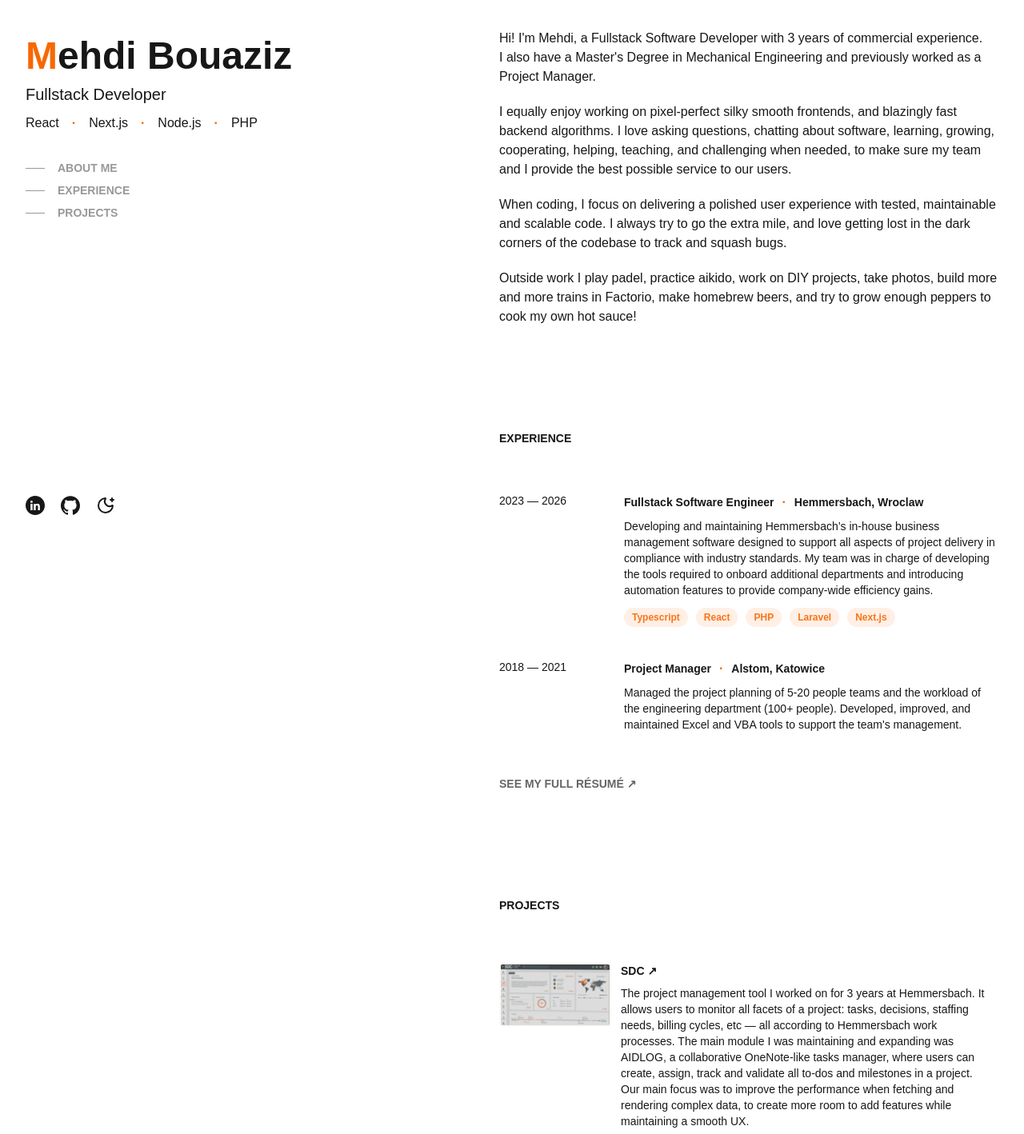
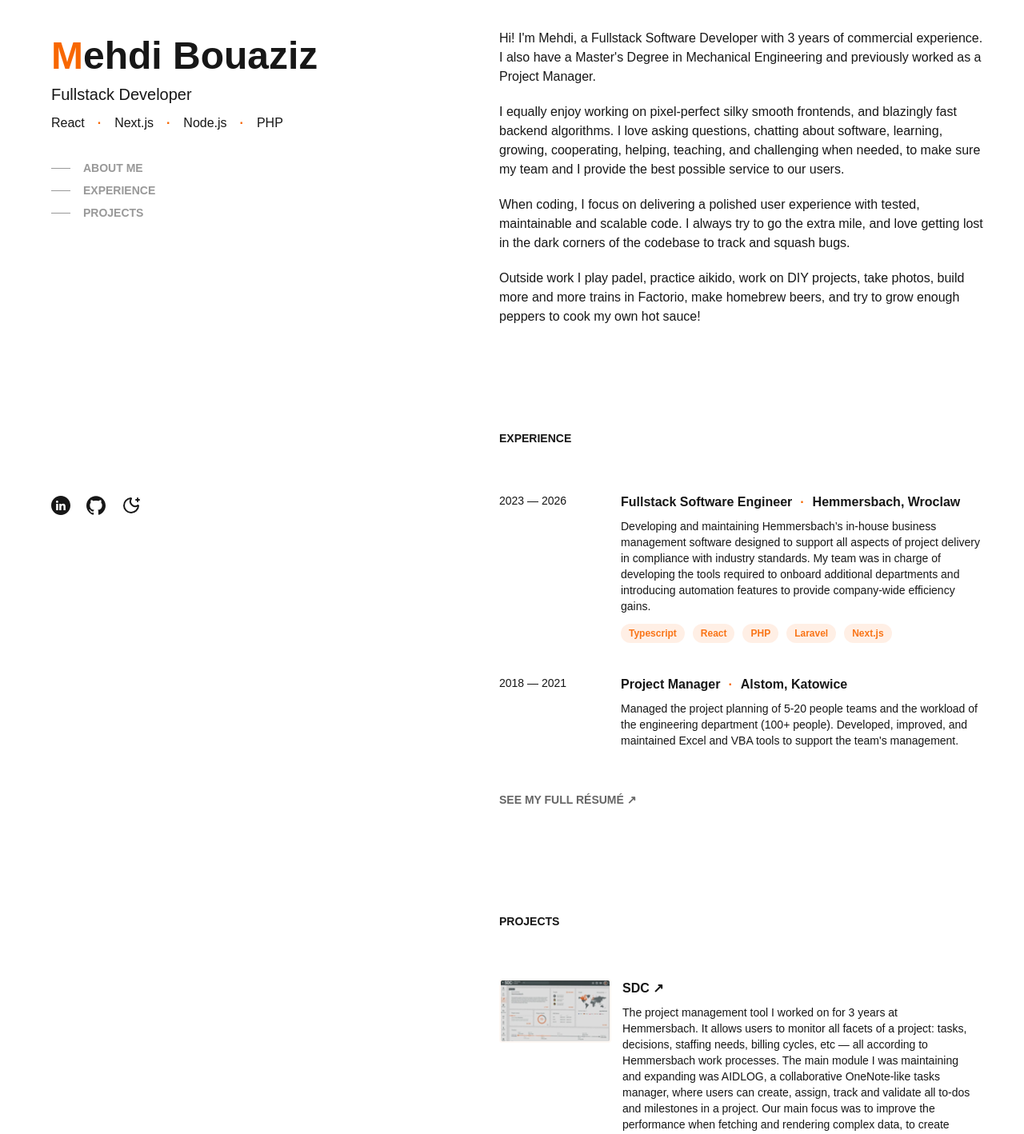
Before and after one commit to mehdibouaziz/portfolio, a Next.js app: page / in a window 1280 px wide. Shown: the part 60-1478 px from the top of the page at 80% size. Built offline with nearby package versions, Linux system fonts and the light colour scheme.

Commit message:
feat(layout): add responsive breakpoints for small screens rwd

```diff
--- a/app/(subpages)/figma/page.tsx
+++ b/app/(subpages)/figma/page.tsx
@@ -1,19 +1,19 @@
 import Image from "next/image";
 import figma from "./designs/figma.png"
 import lightMode from "./designs/lightmode.png"
-import darkmode from "./designs/darkmode.png"
+import darkMode from "./designs/darkmode.png"
 import components from "./designs/components.png"
 import SubPageTitle from "@/app/(subpages)/subPageTitle";
 
 export default function FigmaDesigns() {
     return (
-            <div className="w-300 h-full px-5 pb-24 flex flex-col gap-5">
+            <div className="max-w-300 h-full px-5 pb-24 flex flex-col gap-5">
                 <SubPageTitle label={'Figma Designs'} />
                 <Image src={figma} alt={'figma designs overview'} />
                 <div className="flex flex-row gap-5 justify-between">
                     <Image className="w-[48%] border border-hover" src={lightMode} alt={'figma designs overview'} loading="lazy" />
                     <div className="w-[48%] flex flex-col gap-5">
-                        <Image className="border border-hover" src={darkmode} alt={'figma designs overview'} loading="lazy" />
+                        <Image className="border border-hover" src={darkMode} alt={'figma designs overview'} loading="lazy" />
                         <Image className="border border-hover" src={components} alt={'figma designs overview'} loading="lazy" />
                     </div>
                 </div>
--- a/components/footer/footer.tsx
+++ b/components/footer/footer.tsx
@@ -3,7 +3,7 @@ import EmphasisLink from "@/components/emphasis-link/emphasis-link";
 
 export default function Footer() {
     return (
-        <div className="mt-12 flex flex-col gap-2.5 text-sm font-light text-secondary">
+        <div className="mt-12 pb-24 flex flex-col gap-2.5 text-sm font-light text-secondary lg:pb-0">
             <p>Designed in <EmphasisLink url={'/figma'}>Figma↗</EmphasisLink>,
                 made in <EmphasisLink>WebStorm</EmphasisLink>.
                 Built with <EmphasisLink>Next.js</EmphasisLink> and <EmphasisLink>Tailwind CSS</EmphasisLink>.
--- a/components/home-page/home-page.tsx
+++ b/components/home-page/home-page.tsx
@@ -7,15 +7,15 @@ import Footer from "@/components/footer/footer";
 export default function HomePage() {
     return (
         <div className="h-full max-w-screen">
-            <div className="flex flex-row justify-between gap-4">
-                <header className="h-screen w-140 flex flex-col gap-5 justify-between sticky top-0 py-24">
-                    <div className="w-150 flex flex-col gap-5">
+            <div className="flex flex-col lg:flex-row justify-between gap-4">
+                <header className="w-full flex flex-col gap-5 relative px-12 py-24 lg:sticky lg:top-0 lg:w-140 lg:h-screen lg:px-8 lg:pr-0 lg:justify-between">
+                    <div className="w-full flex flex-col gap-5">
                         <Branding/>
                         <Nav/>
                     </div>
                     <Socials/>
                 </header>
-                <main id="content" className="w-160 flex flex-col py-24">
+                <main id="content" className="max-w-screen flex flex-col px-4 py-6 lg:w-160 lg:px-0 lg:py-24">
                     <Portfolio/>
                     <Footer/>
                 </main>
--- a/components/nav/nav.tsx
+++ b/components/nav/nav.tsx
@@ -2,7 +2,7 @@ import NavItem from "@/components/nav/NavItem";
 
 export default function Nav() {
     return (
-        <div className="flex flex-col items-start justify-center">
+        <div className="hidden lg:flex flex-col items-start justify-center">
             <NavItem label={'About_Me'} />
             <NavItem label={'Experience'} />
             <NavItem label={'Projects'} />
--- a/components/portfolio/about-me.tsx
+++ b/components/portfolio/about-me.tsx
@@ -2,22 +2,22 @@ import SectionTitle from "@/components/portfolio/section-title";
 
 export default function AboutMe() {
     return (
-        <section id="About_Me" className="flex flex-col gap-5 scroll-mt-24 mb-24 pl-4" aria-label="ABOUT ME">
+        <section id="About_Me" className="flex flex-col gap-5 scroll-mt-24 mb-24" aria-label="ABOUT ME">
             <SectionTitle label={'About me'} lgHidden />
-            <p>
+            <p className="pl-4">
                 Hi! I&#39;m Mehdi, a Fullstack Software Developer with 3 years of commercial experience. <br/>
                 I also have a Master&#39;s Degree in Mechanical Engineering and previously worked as a Project Manager.
             </p>
-            <p>
+            <p className="pl-4">
                 I equally enjoy working on pixel-perfect silky smooth frontends, and blazingly fast backend algorithms.
                 I love asking questions, chatting about software, learning, growing, cooperating, helping, teaching,
                 and challenging when needed, to make sure my team and I provide the best possible service to our users.
             </p>
-            <p>
+            <p className="pl-4">
                 When coding, I focus on delivering a polished user experience with tested, maintainable and scalable code.
                 I always try to go the extra mile, and love getting lost in the dark corners of the codebase to track and squash bugs.
             </p>
-            <p>
+            <p className="pl-4">
                 Outside work I play padel, practice aikido, work on DIY projects, take photos,
                 build more and more trains in Factorio, make homebrew beers, and try to grow enough peppers to cook my own hot sauce!
             </p>
--- a/components/portfolio/experience/experience-card.tsx
+++ b/components/portfolio/experience/experience-card.tsx
@@ -3,24 +3,24 @@ import TechChip from "@/components/portfolio/components/tech-chip";
 
 export default function ExperienceCard({experience}: { experience: experienceI }) {
     return (
-        <div className="flex flex-row pl-4">
-            <div className="w-2/8 text-sm">
+        <div className="flex flex-col pl-4 lg:flex-row">
+            <div className="w-full lg:w-2/8 pb-2 lg:pb-0 text-sm">
                 {`${experience.startYear} — ${experience.endYear ?? 'CURRENT'}`}
             </div>
-            <div className="w-6/8 flex flex-col gap-2">
-                <div className="flex flex-row gap-2.5 items-center">
-                    <p className="font-semibold text-sm">
+            <div className="w-full lg:w-6/8 flex flex-col gap-2">
+                <div className="flex flex-row flex-wrap gap-2.5 gap-y-0 items-center">
+                    <p className="font-semibold text-base">
                         {`${experience.jobTitle}`}
                     </p>
                     <span className="text-primary font-bold">·</span>
-                    <p className="font-semibold text-sm">
+                    <p className="font-semibold text-base">
                         {`${experience.employer}`}{experience.location && `, ${experience.location}`}
                     </p>
                 </div>
                 <p className="text-sm">
                     {`${experience.description}`}
                 </p>
-                <div className="flex flex-row gap-2.5 mt-1">
+                <div className="flex flex-row flex-wrap gap-2.5 mt-1">
                     {experience.tags.map(tag => (
                         <TechChip label={tag} key={`${experience.key}-${tag}`} />
                     ))}
--- a/components/portfolio/experience/experience.tsx
+++ b/components/portfolio/experience/experience.tsx
@@ -4,7 +4,7 @@ import {experienceI, EXPERIENCES} from "@/components/portfolio/experience/consta
 
 export default function Experience() {
     return (
-        <section id="Experience" className="flex flex-col gap-10 scroll-mt-24 mb-24" aria-label="ABOUT ME">
+        <section id="Experience" className="flex flex-col gap-10 scroll-mt-24 mb-24" aria-label="EXPERIENCE">
             <SectionTitle label={'Experience'}/>
             {
                 EXPERIENCES.map((experience: experienceI) => (
--- a/components/portfolio/portfolio.tsx
+++ b/components/portfolio/portfolio.tsx
@@ -12,7 +12,7 @@ function Lorem() {
 
 export default function Portfolio() {
     return (
-        <div className="flex flex-col gap-4">
+        <div className="flex flex-col gap-4 lg:pr-4">
             <AboutMe />
             <Experience />
             <Projects />
--- a/components/portfolio/projects/project-card.tsx
+++ b/components/portfolio/projects/project-card.tsx
@@ -2,19 +2,56 @@ import {projectI} from "@/components/portfolio/projects/constants";
 import TechChip from "@/components/portfolio/components/tech-chip";
 import Image from "next/image";
 import {StaticImport} from "next/dist/shared/lib/get-img-props";
+import {Fragment} from "react";
 
-export default function ProjectCard({project, thumbnail}: { project: projectI, thumbnail: string|StaticImport }) {
-    function renderCard() {
+// These components are out of the main one to avoid eslint static-components error
+function Thumbnail({src, alt} : {src: string | StaticImport, alt: string}) {
     return (
-            <div className="flex flex-row px-4 py-5 rounded-lg hover:bg-hover">
-                <div className="w-2/8 text-sm flex flex-col items-start">
+        <div className="w-full lg:w-36 text-sm flex flex-col items-start">
             <div className="w-35 h-19.5">
-                        <Image src={thumbnail} alt={`${project.title} thumbnail`} height={78} width={140} className="rounded-sm border-2 border-hover"  />
+                <Image src={src} alt={`${alt} thumbnail`} height={78} width={140}
+                       className="rounded-sm border-2 border-hover group-hover:border-hover-light"/>
             </div>
         </div>
-                <div className="w-6/8 flex flex-col gap-2">
+    )
+}
+
+function SmCard({project, thumbnail}: { project: projectI, thumbnail: string | StaticImport }){
+    return (
+        <div className="flex flex-col-reverse gap-4 px-4 py-5 rounded-lg hover:bg-hover lg:hidden lg:gap-3 group">
+            <Thumbnail src={thumbnail} alt={`${project.title} thumbnail`} />
+            <div className="w-full lg:w-6/8 flex flex-col gap-2">
                 <div className="flex flex-row gap-2.5 items-center">
-                        <p className="font-semibold text-sm">
+                    <a className="font-semibold text-base hover:text-primary" href={project.url} target="_blank"
+                       rel="noopener noreferrer">
+                        {project.url ?
+                            `${project.title} ↗`
+                            : project.title
+                        }
+                    </a>
+                </div>
+                <p className="text-sm">
+                    {`${project.description}`}
+                </p>
+                <div className="flex flex-row gap-2.5 mt-1">
+                    {project.tags.map(tag => (
+                        <TechChip label={tag} key={`${project.key}-${tag}`}/>
+                    ))}
+                </div>
+            </div>
+        </div>
+    )
+}
+
+function LgCard({project, thumbnail}: { project: projectI, thumbnail: string | StaticImport }) {
+    return (
+        <a href={project.url} target="_blank" rel="noopener noreferrer" className="hidden lg:block">
+            <div
+                className="flex flex-col-reverse gap-4 px-4 py-5 rounded-lg hover:bg-hover lg:flex-row lg:gap-3 group">
+                <Thumbnail src={thumbnail} alt={`${project.title} thumbnail`} />
+                <div className="w-full lg:w-6/8 flex flex-col gap-2">
+                    <div className="flex flex-row gap-2.5 items-center">
+                        <p className="font-semibold text-base hidden lg:block group-hover:text-primary">
                             {project.url ?
                                 `${project.title} ↗`
                                 : project.title
@@ -26,21 +63,20 @@ export default function ProjectCard({project, thumbnail}: { project: projectI, t
                     </p>
                     <div className="flex flex-row gap-2.5 mt-1">
                         {project.tags.map(tag => (
-                            <TechChip label={tag} key={`${project.key}-${tag}`} />
+                            <TechChip label={tag} key={`${project.key}-${tag}`}/>
                         ))}
                     </div>
                 </div>
             </div>
-        )
-    }
-
-    if (project.url) {
-        return (
-            <a href={project.url} target="_blank" rel="noopener noreferrer">
-                {renderCard()}
         </a>
     )
 }
 
-    return renderCard();
+export default function ProjectCard({project, thumbnail}: { project: projectI, thumbnail: string | StaticImport }) {
+    return (
+        <Fragment>
+            <SmCard project={project} thumbnail={thumbnail} />
+            <LgCard project={project} thumbnail={thumbnail} />
+        </Fragment>
+    )
 }
```
Also changed, not shown: app/globals.css (+9 -2 lines). Lines whose indentation alone changed are shown as unchanged.
